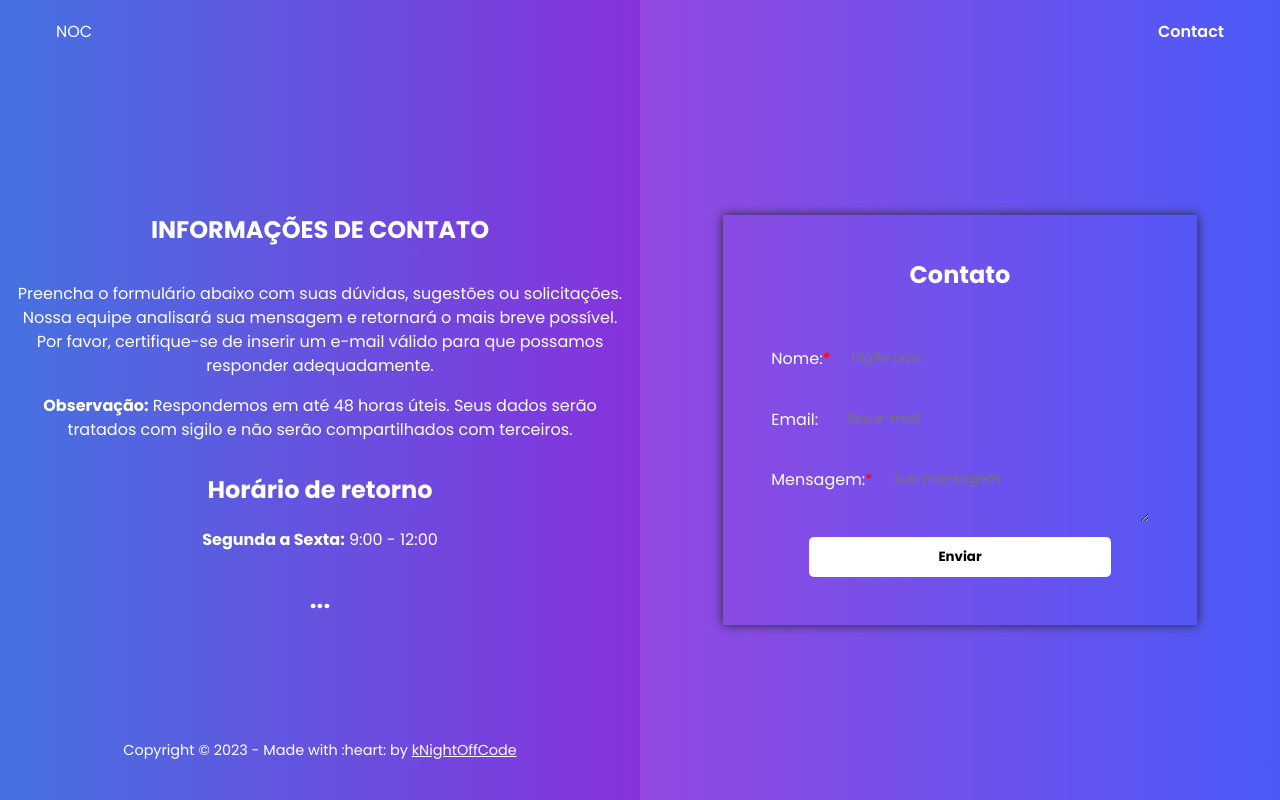
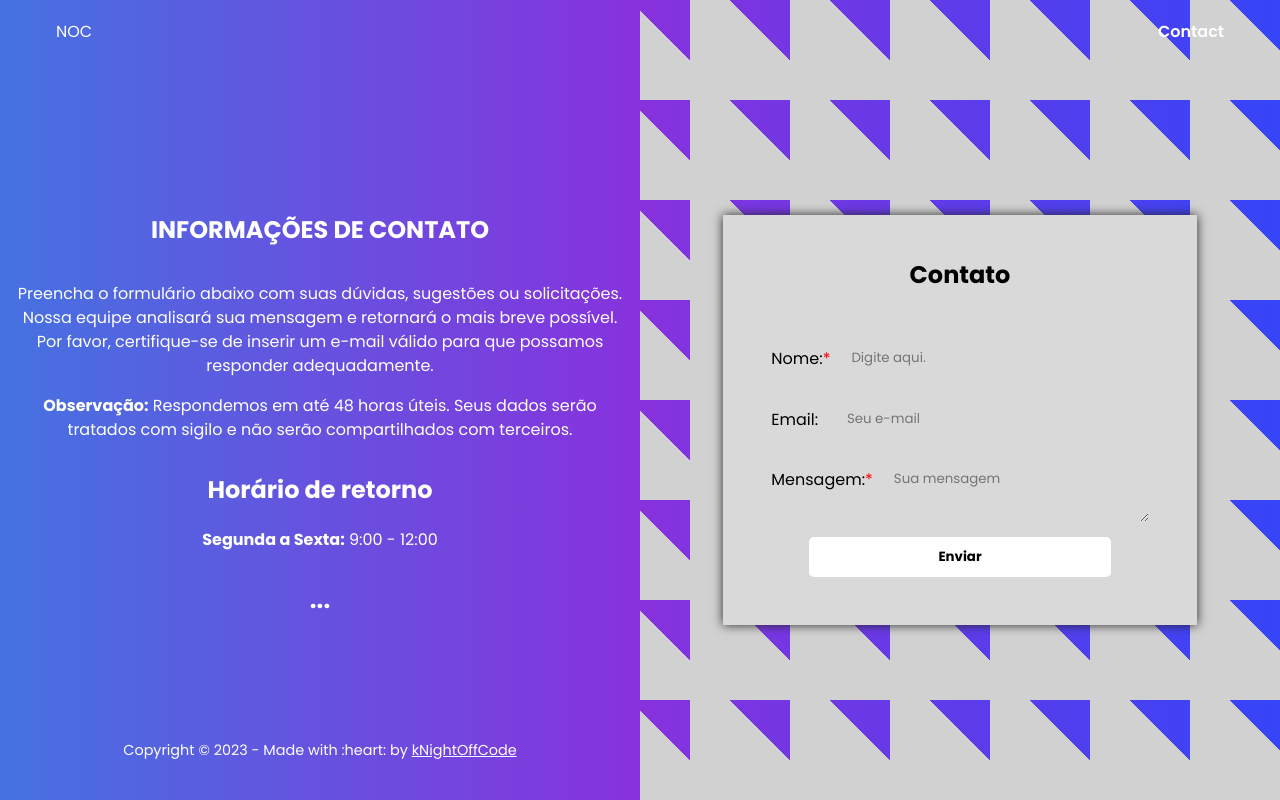
Before and after one commit to knightoffcode/contact-me, a React (Vite) app: page / in a window 1280 px wide. Built offline with nearby package versions, Linux system fonts and the light colour scheme.

Commit message:
#014 - Contact container background.

```diff
--- a/src/styles/Components/Contact.scss
+++ b/src/styles/Components/Contact.scss
@@ -5,7 +5,8 @@
     display: inline-flex;
     align-items: center;
     justify-content: center;
-    background-color: $background-transparent;
+    background: linear-gradient(45deg, #d1d1d1 70%, transparent 70%) -50px 0, linear-gradient(45deg, #d1d1d1 25%, transparent 25%) 0 0;
+    background-size: 100px 100px;
 
     &__title {
         font-size: 1.5rem;
@@ -18,6 +19,8 @@
         text-align: center;
         padding: 3rem;
         box-shadow: 0px 0px 10px rgb(40, 40, 40);
+        background-color: rgb(217, 217, 217);
+        color: black;
     }
 
     &__field {
```
